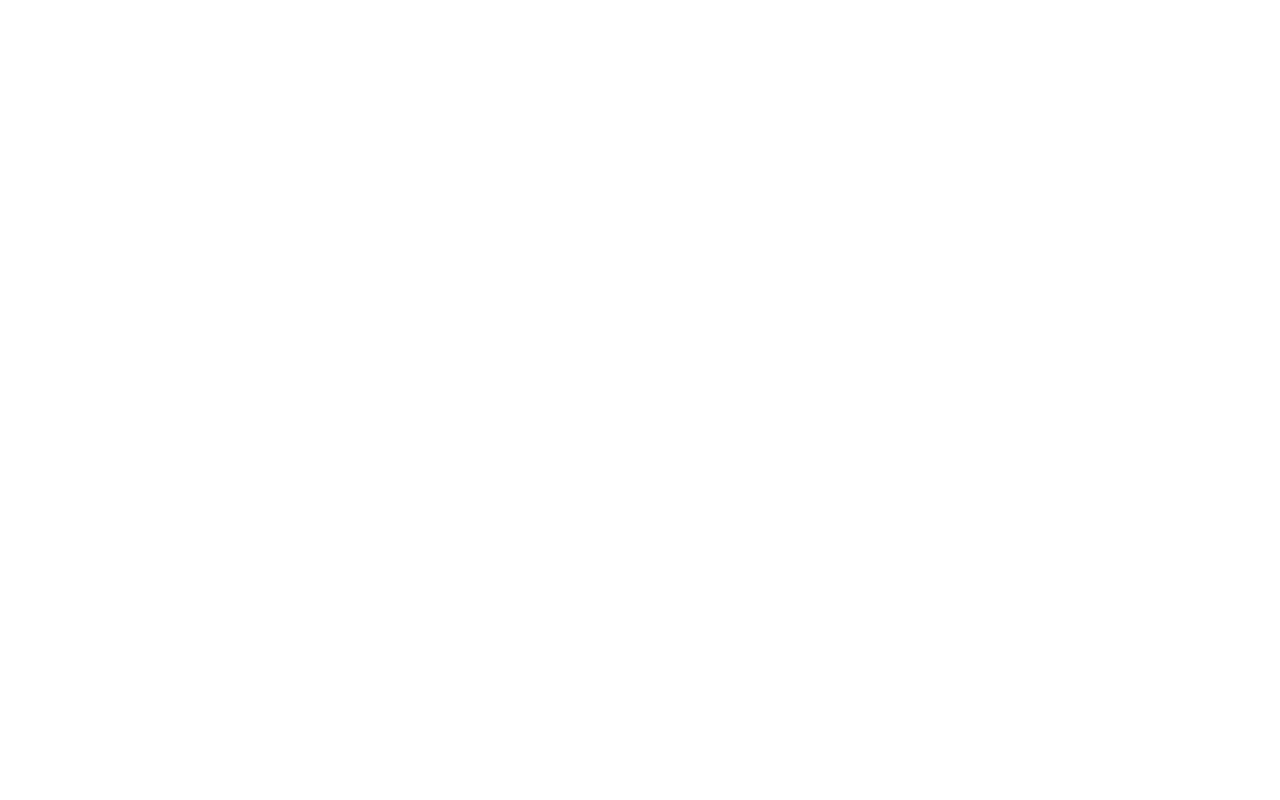
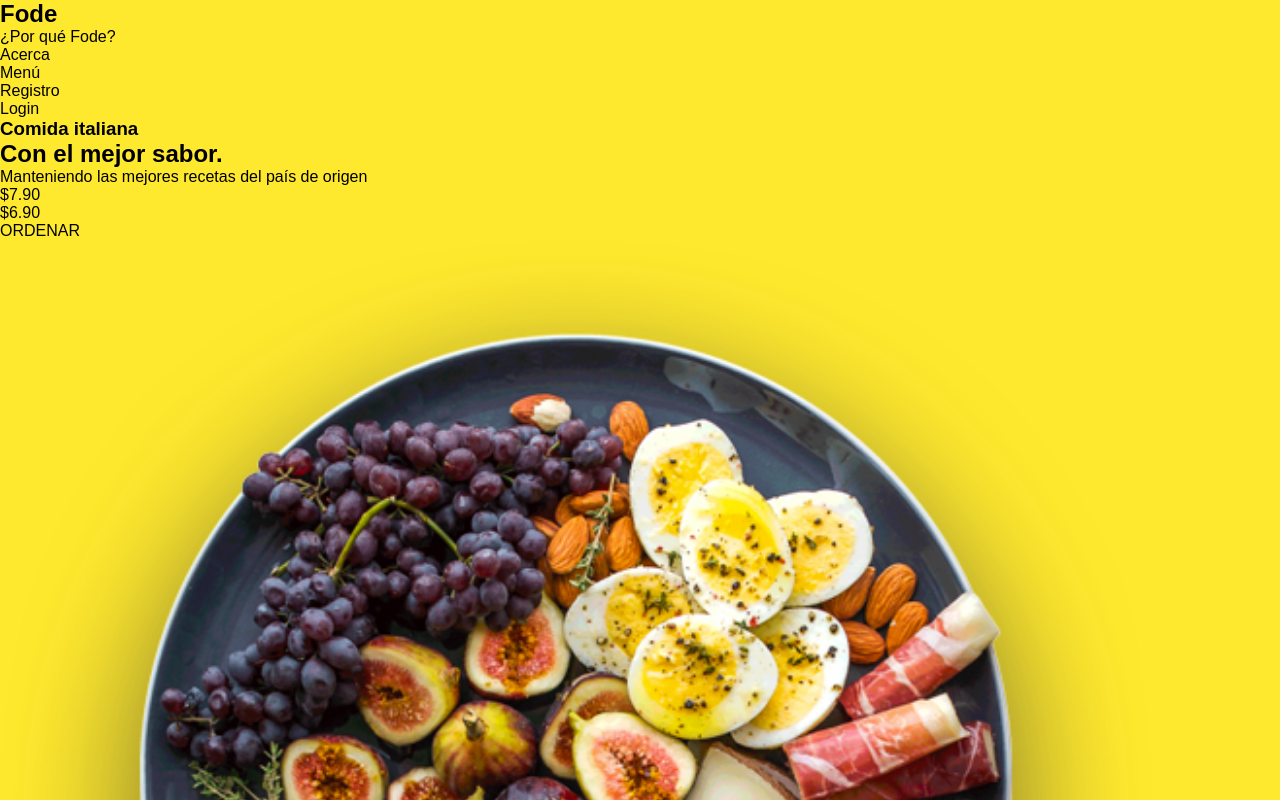
Before and after one commit to CaessarCZX/sass_first_project, a website: page index.html in a window 1280 px wide. Shown: the top 800 px of the page. Drawn offline with Linux system fonts and the light colour scheme.

Commit message:
feat: add files to the project and started project

```diff
--- a/index.html
+++ b/index.html
@@ -8,6 +8,53 @@
     <link rel="stylesheet" href="./css/styles.css">
 </head>
 <body>
+    <div class="container">
+        <header>
+            <nav>
+                <h1>
+                    <a href="#" class="logo">Fode</a>
+                </h1>
+                <ul>
+                    <li><a href="#">¿Por qué Fode?</a></li>
+                    <li><a href="#">Acerca</a></li>
+                    <li><a href="#">Menú</a></li>
+                    <li><a href="#">Registro</a></li>
+                    <li><a href="#" class="btn btn-cta">Login</a></li>
+                </ul>
+            </nav>
+        </header>
 
+        <div class="main-screen">
+            <div class="row">
+                <div class="col-30 m-9">
+                    <h3>Comida italiana</h3>
+                    <h2 class="py-4">Con el mejor sabor.</h2>
+                    <p class="">
+                        Manteniendo las mejores recetas del país de origen
+                    </p>
+
+                    <div class="row py-4">
+                        <div class="col">
+                            <div class="prices w-75 m-auto">
+                                <div class="prev">$7.90</div>
+                                <div class="now">$6.90</div>
+                            </div>
+                        </div>
+                        <div class="col">
+                            <div>
+                                <a href="#" class="btn btn-cta shadow">
+                                    ORDENAR
+                                </a>
+                            </div>
+                        </div>
+                    </div>
+                </div>
+
+                <div class="col-70">
+                    <img src="./assets/img/food.png" width="90%" alt="">
+                </div>
+            </div>
+        </div>
+    </div>
 </body>
 </html>
--- a/sass/styles.scss
+++ b/sass/styles.scss
@@ -1,5 +1,25 @@
+$primary-color: #ffe92e;
+$secondary-color: #000;
+$terciary-color: #fff;
+$font-color: #aaa;
+
+$box-shadow: 0 2px 10px 0 rgba(0, 0, 0, 0.6);
+
+$limit: 10;
+$unit: 8px;
+
 * {
     margin: 0;
     padding: 0;
     box-sizing: border-box;
 }
+
+body {
+    background-color: $primary-color;
+    font-family: Arial, Helvetica, sans-serif;
+}
+
+a {
+    color: $secondary-color;
+    text-decoration: none;
+}
```
Also changed, not shown: assets/img/food-taste.jpg (added), assets/img/food.png (added), css/styles.css.
